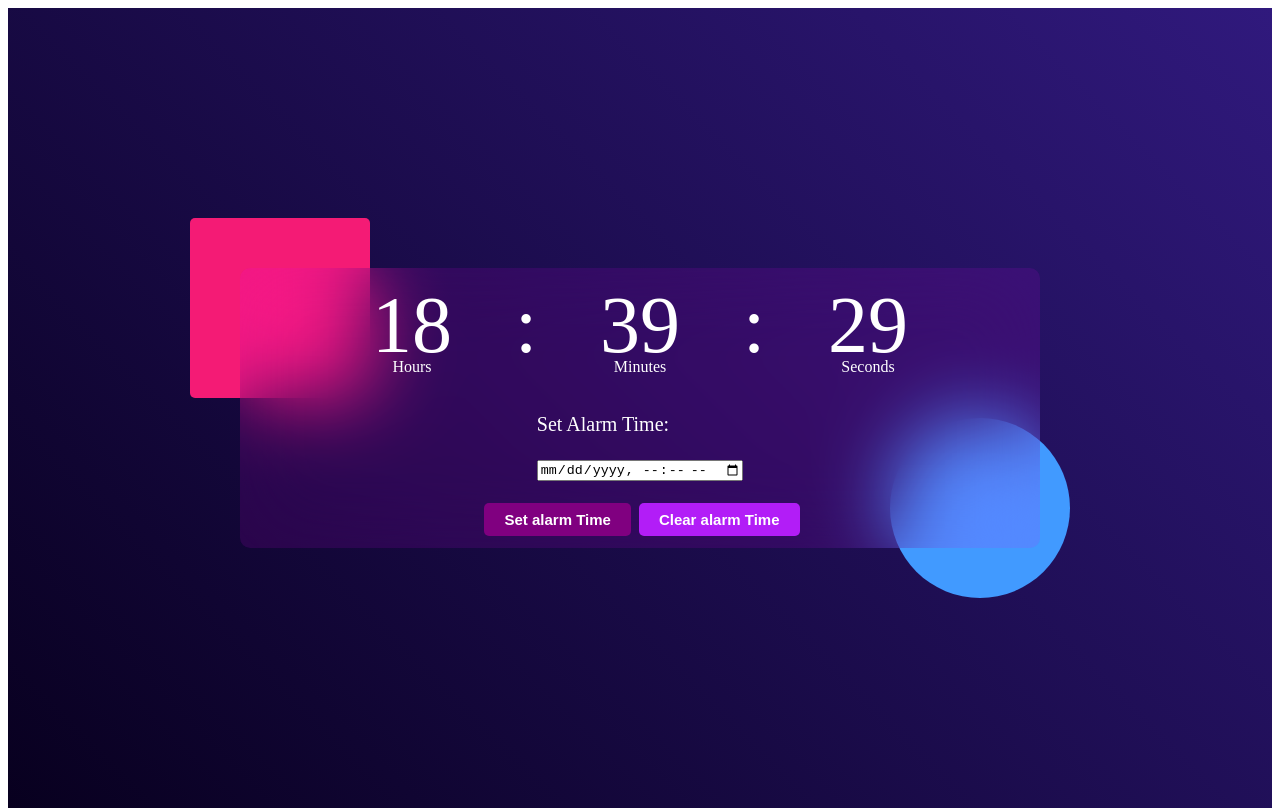
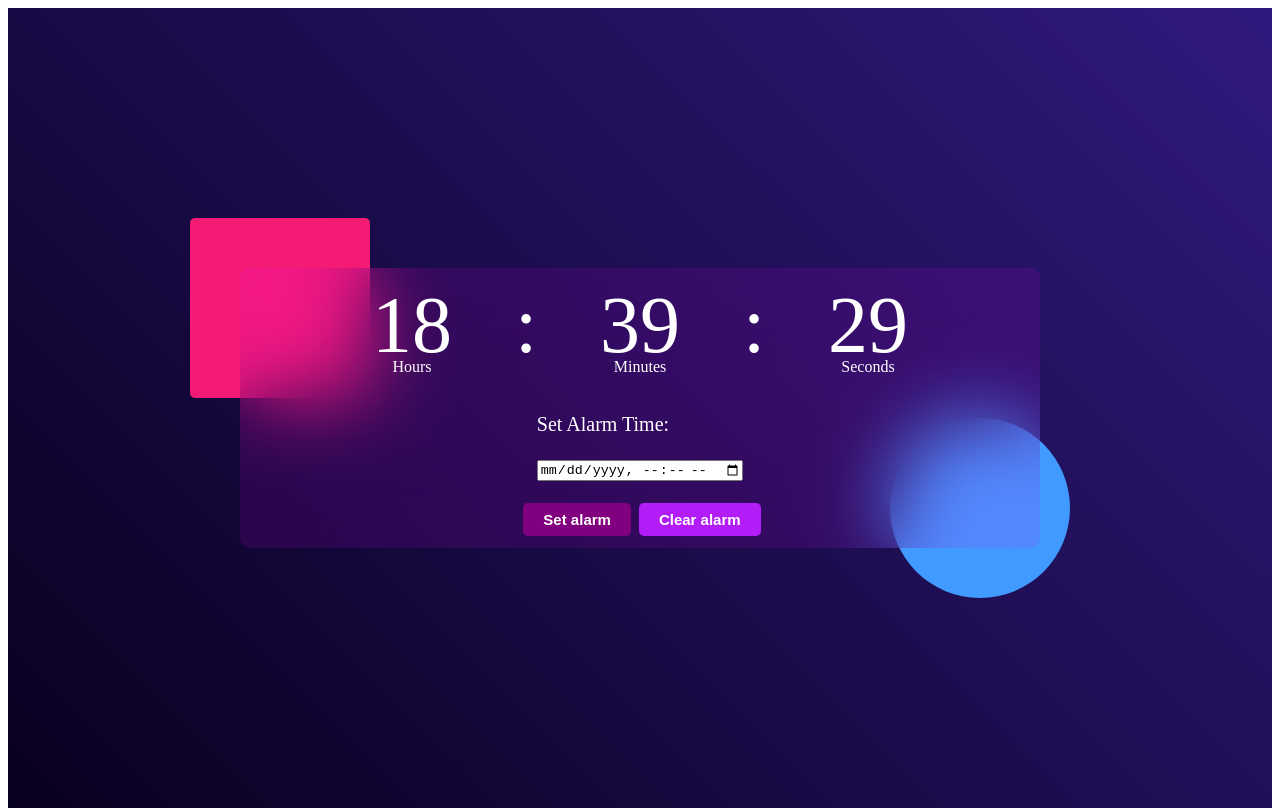
Before and after one commit to Manas1341/Alarmclock.io, a plain HTML site: page index.html in a window 1280 px wide. Drawn offline with Linux system fonts and the light colour scheme.

Commit message:
Update2 index.html

```diff
--- a/index.html
+++ b/index.html
@@ -24,8 +24,8 @@
                     <input type="datetime-local" name="alarmTime" onchange="setAlarmTime(this.value)" />
                 </div>
                 <div class="btn">
-                    <button class="button set-alarm" onclick="setAlarm()">Set alarm Time</button>
-                    <button class="button clear-alarm" onclick="clearAlarm()">Clear alarm Time</button>
+                    <button class="button set-alarm" onclick="setAlarm()">Set alarm </button>
+                    <button class="button clear-alarm" onclick="clearAlarm()">Clear alarm </button>
                 </div>
             </div>
         </div>
```
